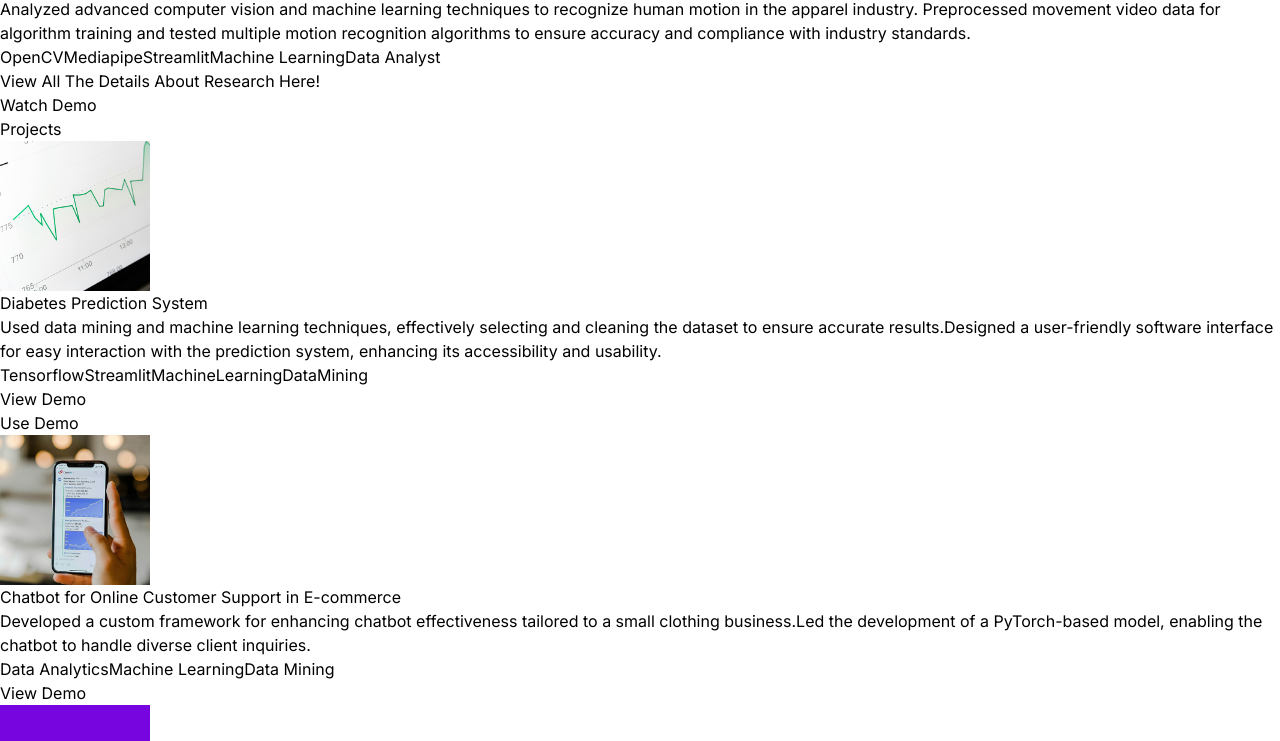
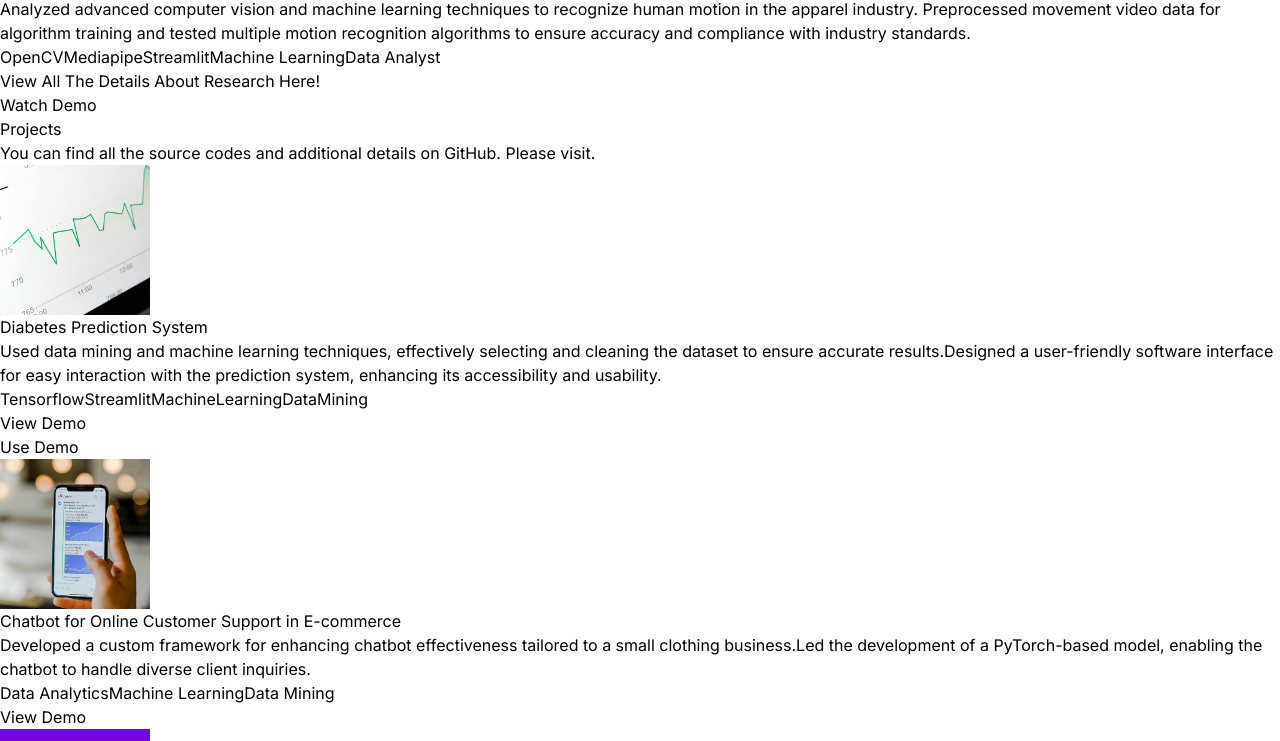
Before and after one commit to Dulara2001/Portfolio, a React (Vite) app: page / in a window 1280 px wide. Shown: the part 1894-2635 px from the top of the page. Built offline with nearby package versions, Linux system fonts and the light colour scheme.

Commit message:
modify project section

```diff
--- a/src/components/Projects.jsx
+++ b/src/components/Projects.jsx
@@ -11,7 +11,15 @@ const Projects = () => {
                 className="my-20 text-center text-4xl">
                 Projects
             </motion.h2>
-            <div>
+            {/* clickable GitHub link */}
+            <div className="mt-8 text-center text-neutral-200">
+                <p>You can find all the source codes and additional details on <a
+                    href="https://github.com/Dulara2001"
+                    target="_blank"
+                    rel="noopener noreferrer"
+                    className="text-purple-300 hover:text-green-400 underline">GitHub</a>. Please visit.</p>
+            </div>
+            <div className="mt-10">
                 {PROJECTS.map((project, index) => (
                     <div key={index} className="mb-8 flex flex-wrap lg:justify-center">
                         <motion.div
```
